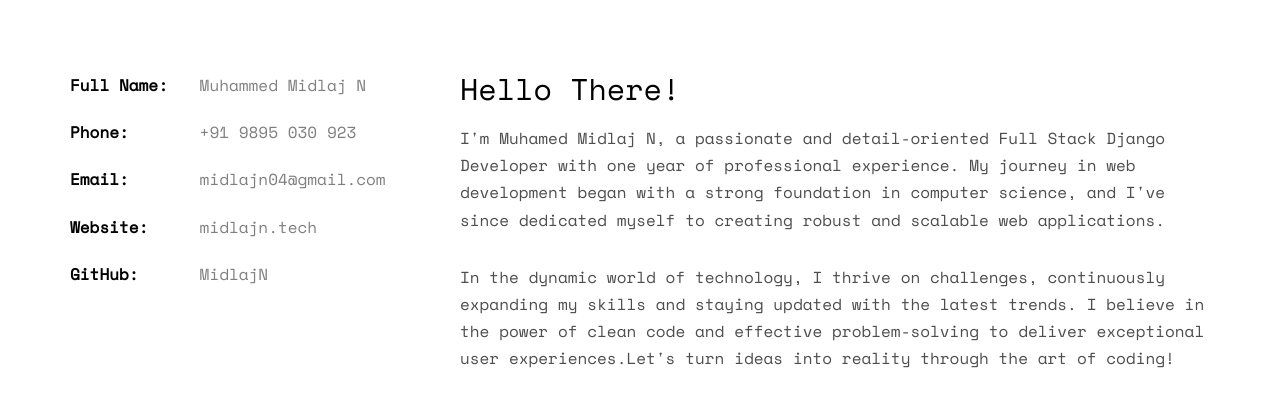
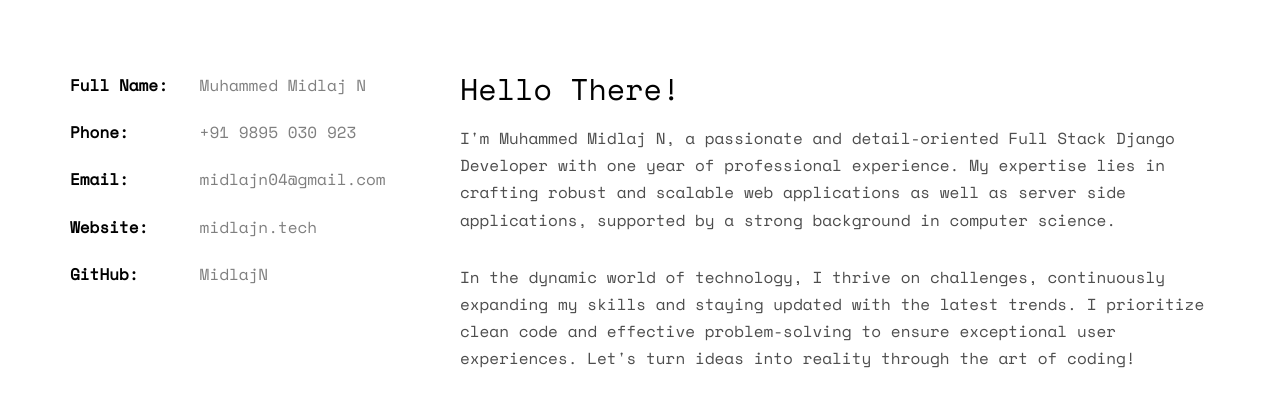
Before and after one commit to MidlajN/PortFolio, a plain HTML site: page index.html in a window 1280 px wide. Shown: the part 1000-1400 px from the top of the page. Drawn offline with nearby package versions, Linux system fonts and the light colour scheme; files whose address does not match are found by name.

Commit message:
Updated Bio

```diff
--- a/index.html
+++ b/index.html
@@ -87,8 +87,8 @@
 				</div>
 				<div class="col-md-8">
 					<h2>Hello There!</h2>
-					<p> I'm Muhamed Midlaj N, a passionate and detail-oriented Full Stack Django Developer with one year of professional experience. My journey in web development began with a strong foundation in computer science, and I've since dedicated myself to creating robust and scalable web applications.</p>
-					<p>In the dynamic world of technology, I thrive on challenges, continuously expanding my skills and staying updated with the latest trends. I believe in the power of clean code and effective problem-solving to deliver exceptional user experiences.Let's turn ideas into reality through the art of coding!</p>
+					<p> I'm Muhammed Midlaj N, a passionate and detail-oriented Full Stack Django Developer with one year of professional experience. My expertise lies in crafting robust and scalable web applications as well as server side applications, supported by a strong background in computer science.</p>
+					<p>In the dynamic world of technology, I thrive on challenges, continuously expanding my skills and staying updated with the latest trends. I prioritize clean code and effective problem-solving to ensure exceptional user experiences. Let's turn ideas into reality through the art of coding!</p>
 					<p>
 						<ul class="fh5co-social-icons">
 							<li><a href="https://in.linkedin.com/in/muhammed-midlaj-n-427413262" target="_blank"><i class="icon-linkedin2"></i></a></li>
```
